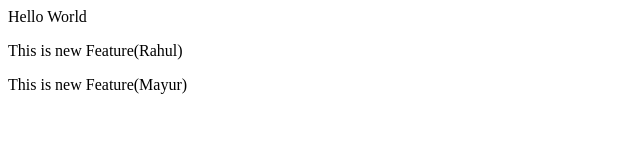
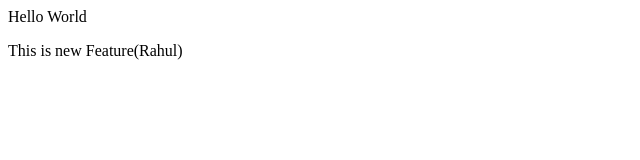
Before and after one commit to MayurLondhe/LocalRepo, a plain HTML site: page Index.html in a window 1280 px wide. Shown: the whole page, without its empty margins (0-640 px from the left). Drawn offline with Linux system fonts and the light colour scheme.

Commit message:
Revert "Both changes added"
This reverts commit 7a8608178cb77ab27dd73e00240fe4a7c2ceaea9, reversing
changes made to 39641faf2e082cee290063bc5825f60b63306a86.

```diff
--- a/Index.html
+++ b/Index.html
@@ -1,3 +1,2 @@
 <p>Hello World</p>
 <p>This is new Feature(Rahul)</p>
-<p>This is new Feature(Mayur)</p>
```
